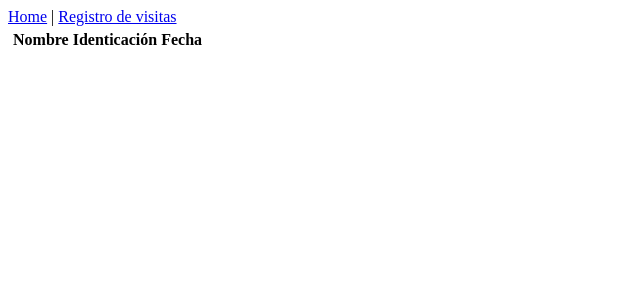
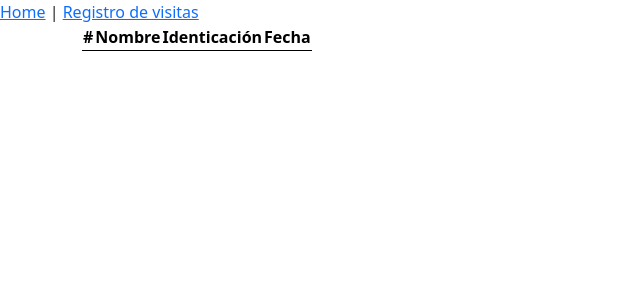
Before and after one commit to andresvillaec/angular-practice, an Angular app: page /visitors in a window 1280 px wide. Shown: the top 300 px of the page, without its empty margins (0-640 px from the left). Built offline with nearby package versions, Linux system fonts and the light colour scheme.

Commit message:
feat: Add bootstrap

```diff
--- a/angular.json
+++ b/angular.json
@@ -27,9 +27,12 @@
               }
             ],
             "styles": [
+              "node_modules/bootstrap/dist/css/bootstrap.min.css",
               "src/styles.css"
             ],
-            "scripts": []
+            "scripts": [
+              "node_modules/bootstrap/dist/js/bootstrap.bundle.min.js"
+            ]
           },
           "configurations": {
             "production": {
@@ -85,6 +88,7 @@
               }
             ],
             "styles": [
+              "node_modules/bootstrap/dist/css/bootstrap.min.css",
               "src/styles.css"
             ],
             "scripts": []
--- a/package.json
+++ b/package.json
@@ -18,6 +18,8 @@
     "@angular/platform-browser": "^18.2.0",
     "@angular/platform-browser-dynamic": "^18.2.0",
     "@angular/router": "^18.2.0",
+    "@popperjs/core": "^2.11.8",
+    "bootstrap": "^5.3.3",
     "rxjs": "~7.8.0",
     "tslib": "^2.3.0",
     "zone.js": "~0.14.10"
--- a/src/app/layout/layout.component.html
+++ b/src/app/layout/layout.component.html
@@ -1 +1,3 @@
-<router-outlet />
+<div class="container">
+  <router-outlet />
+</div>
--- a/src/app/visitor-record/visitor-record-item/visitor-record-item.component.html
+++ b/src/app/visitor-record/visitor-record-item/visitor-record-item.component.html
@@ -1,5 +1,6 @@
 <thead>
   <tr>
+    <th>#</th>
     <th>Nombre</th>
     <th>Identicación</th>
     <th>Fecha</th>
--- a/src/app/visitor-record/visitor-record-list/visitor-record-list.component.html
+++ b/src/app/visitor-record/visitor-record-list/visitor-record-list.component.html
@@ -1,3 +1,3 @@
-<table>
+<table class="table table-striped">
   <app-visitor-record-item></app-visitor-record-item>
 </table>
--- a/src/styles.css
+++ b/src/styles.css
@@ -1 +1,2 @@
 /* You can add global styles to this file, and also import other style files */
+@import 'bootstrap/dist/css/bootstrap.min.css';
```
Also changed, not shown: 1 other file (tests, documents, lock files or other folders).
